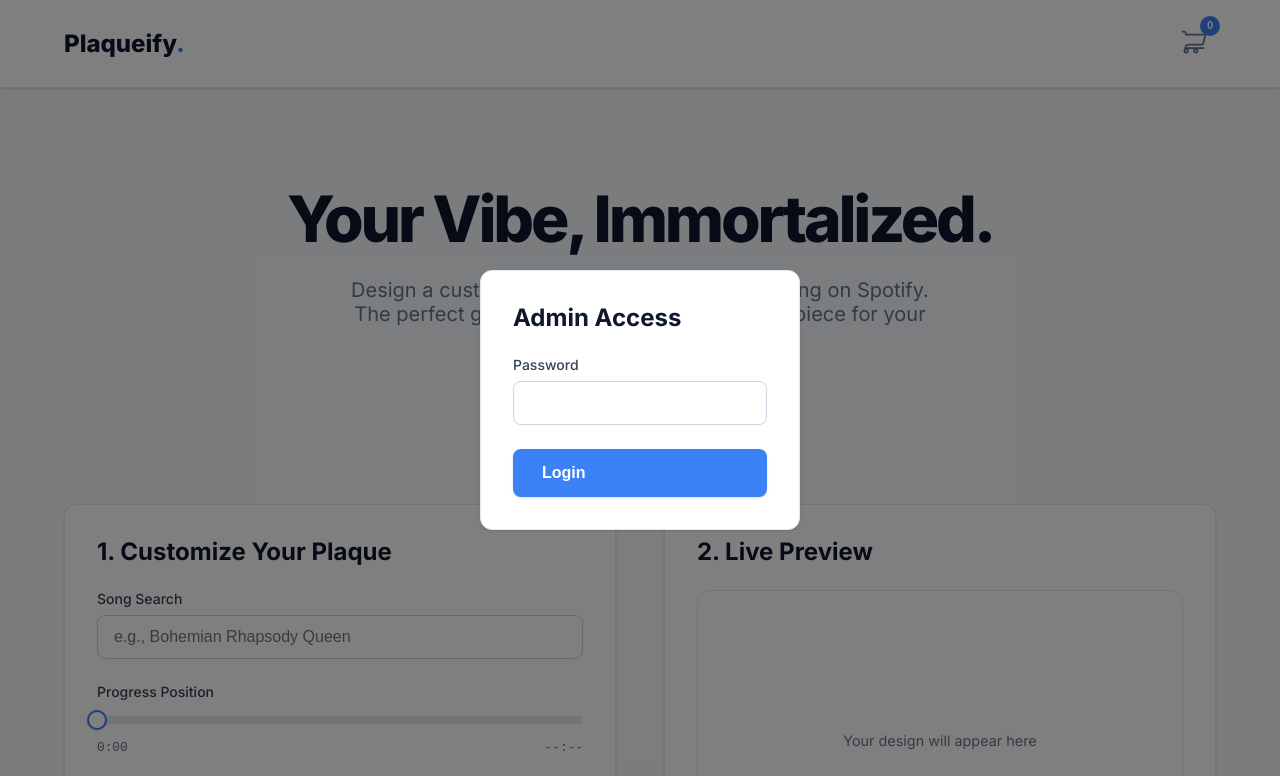
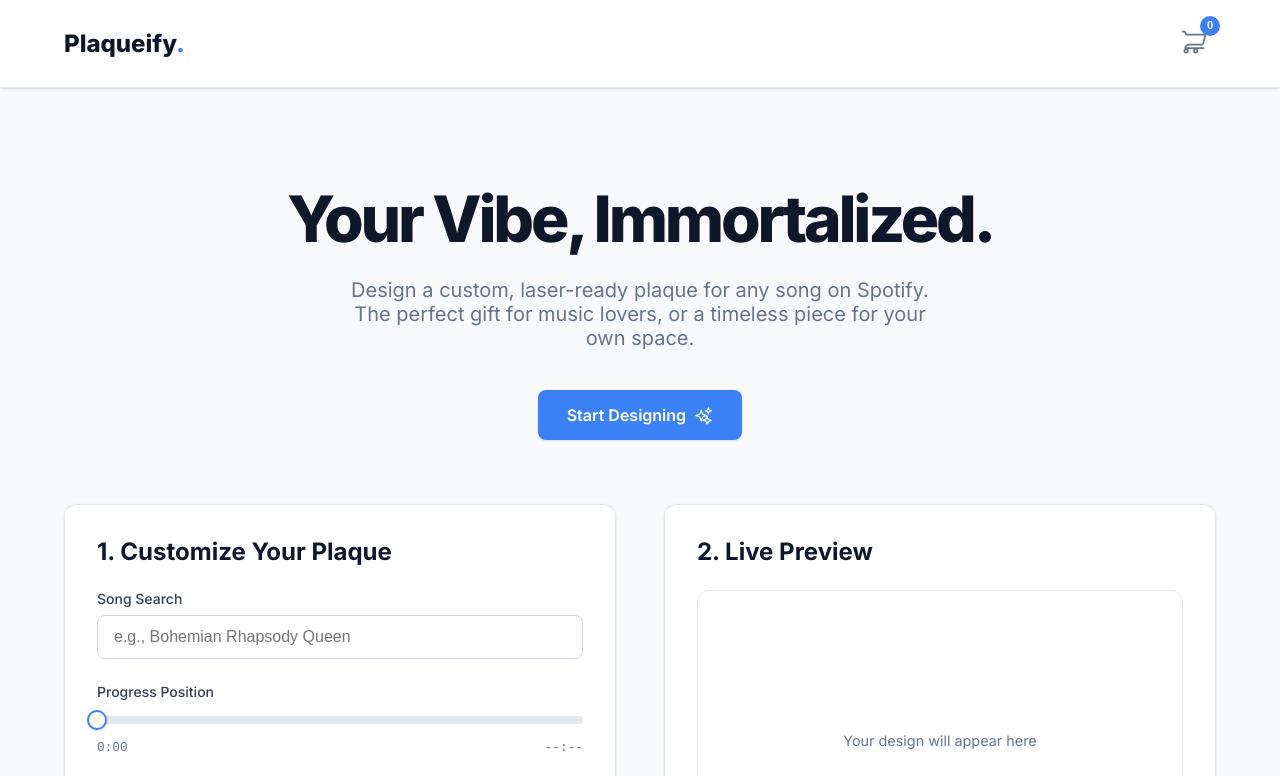
Before and after one commit to Westley-Kleinman/SpotifyPlaque, a plain HTML site: page frontend/index.html in a window 1280 px wide. Shown: the top 776 px of the page. Drawn offline with nearby package versions, Linux system fonts and the light colour scheme.

Commit message:
password fix

```diff
--- a/frontend/index.html
+++ b/frontend/index.html
@@ -373,7 +373,7 @@
         </div>
     </footer>
 
-    <div id="admin-modal" style="display: none; position: fixed; inset: 0; background: rgba(0,0,0,0.5); z-index: 100; display: flex; align-items: center; justify-content: center;">
+        <div id="admin-modal" style="display: none; position: fixed; inset: 0; background: rgba(0,0,0,0.5); z-index: 100; align-items: center; justify-content: center;">
         <div class="panel" style="width: 320px;">
             <h2 class="panel-title">Admin Access</h2>
             <div class="field">
```
